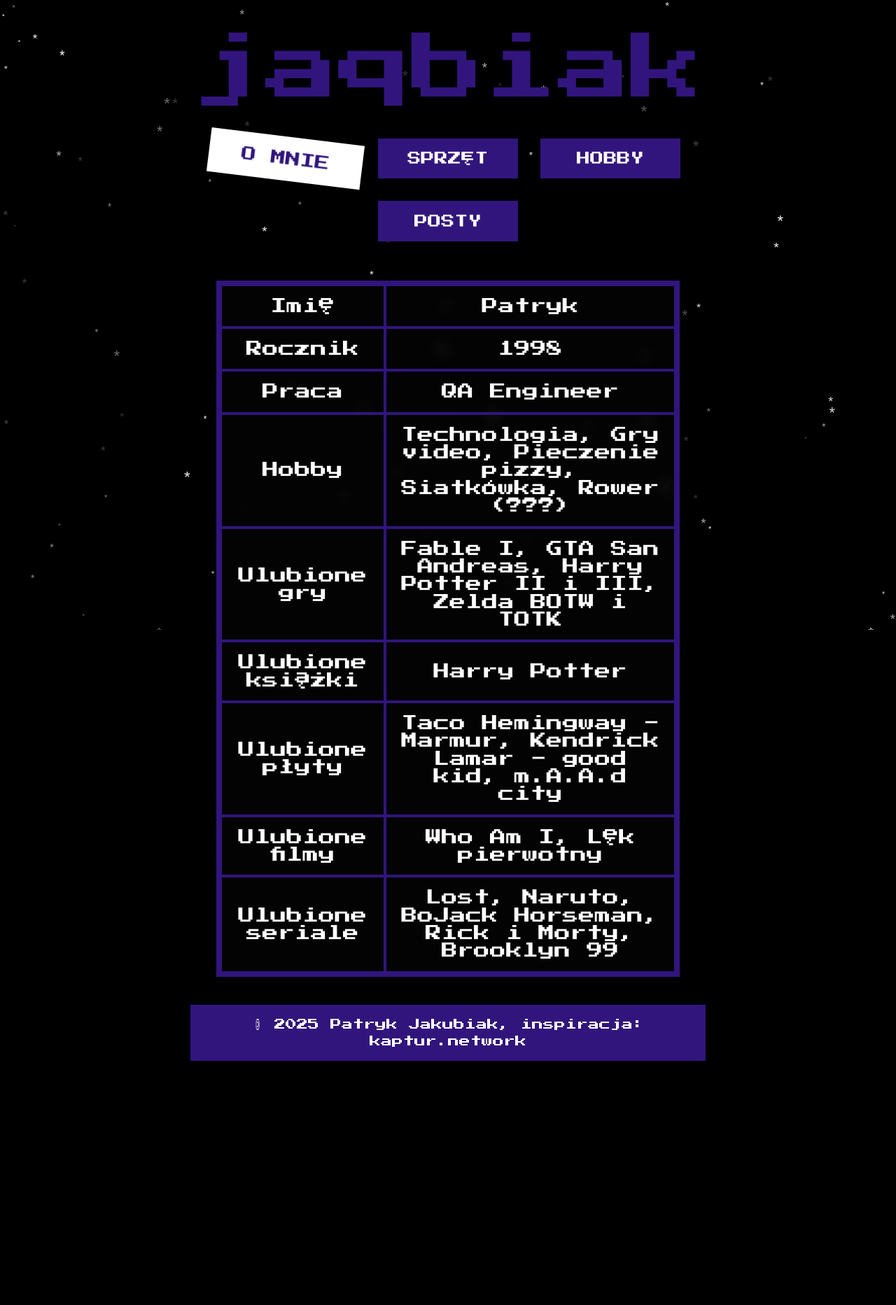
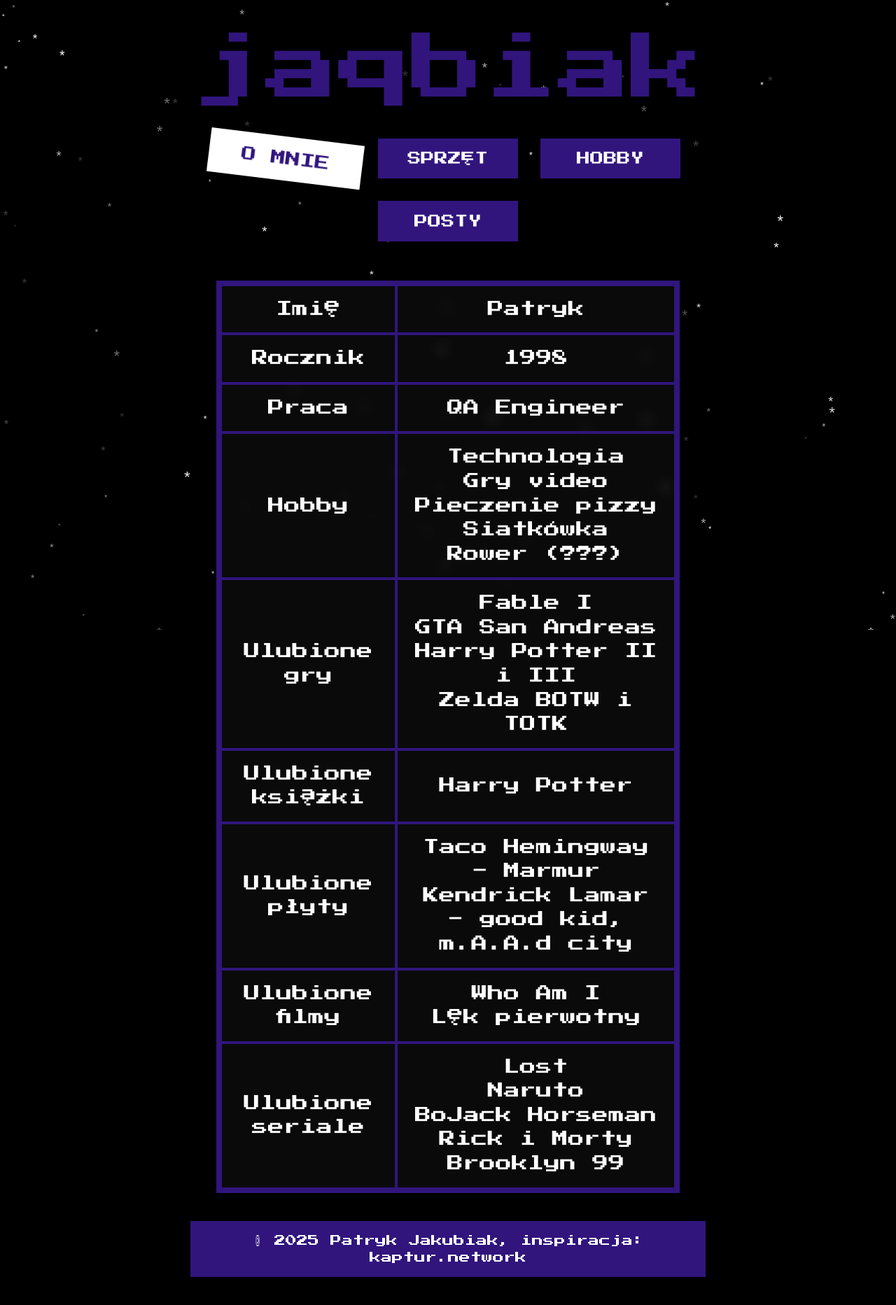
Before and after one commit to jaQbiak/jaqbiak, a Jekyll site: the page built from index.md, in a window 1280 px wide. Shown: the whole page at 70% size. Built offline with Jekyll 4.4.1, drawn with Linux system fonts in a browser that asks for light colours; before the commit the page ends 1556 px from its top, so only the background shows below that.

Commit message:
update content in tables and update css

```diff
--- a/_assets/style.css
+++ b/_assets/style.css
@@ -91,14 +91,25 @@ table {
   width: 90%;
   backdrop-filter: blur(10px);
   -webkit-backdrop-filter: blur(10px);
-  background-color: rgba(255, 255, 255, 0.01);
+  background-color: rgba(255, 255, 255, 0.04);
 }
 
 tr, td {
   padding: 1rem;
   border: 0.3rem solid #31157d;
   border-collapse: collapse;
-  line-height: 1.1;
+  line-height: 1.5;
+}
+
+ul {
+  list-style: none;
+  padding-left: 0;
+}
+
+ul li::before {
+  content: "*";
+  color: #ffffff;
+  margin-right: 1rem;
 }
 
 img {
@@ -149,7 +160,7 @@ img {
       padding: 0 1rem;
   }
   #baner {
-    font-size: clamp(2.8rem, 6vw, 6rem);
+    font-size: clamp(3.2rem, 10vw, 12rem);
   }
   #menu {
     font-size: clamp(1rem, 2vw, 1.8rem);
--- a/index.md
+++ b/index.md
@@ -16,22 +16,50 @@ nav_active: about
             <td>Praca</td><td>QA Engineer</td>
         </tr>
         <tr>
-            <td>Hobby</td><td>Technologia, Gry video, Pieczenie pizzy, Siatkówka, Rower (???)</td>
+            <td>Hobby</td>
+            <td>
+                Technologia
+                <br>Gry video
+                <br>Pieczenie pizzy
+                <br>Siatkówka
+                <br>Rower (???)
+            </td>
         </tr>
         <tr>
-            <td>Ulubione gry</td><td>Fable I, GTA San Andreas, Harry Potter II i III, Zelda BOTW i TOTK</td>
+            <td>Ulubione gry</td>
+            <td>
+                Fable I
+                <br>GTA San Andreas
+                <br>Harry Potter II i III
+                <br>Zelda BOTW i TOTK
+            </td>
         </tr>
         <tr>
             <td>Ulubione książki</td><td>Harry Potter</td>
         </tr>
         <tr>
-            <td>Ulubione płyty</td><td>Taco Hemingway - Marmur, Kendrick Lamar - good kid, m.A.A.d city</td>
+            <td>Ulubione płyty</td>
+            <td>
+                Taco Hemingway - Marmur
+                <br>Kendrick Lamar - good kid, m.A.A.d city
+            </td>
         </tr>
         <tr>
-            <td>Ulubione filmy</td><td>Who Am I, Lęk pierwotny</td>
+            <td>Ulubione filmy</td>
+            <td>
+                Who Am I
+                <br>Lęk pierwotny
+            </td>
         </tr>
         <tr>
-            <td>Ulubione seriale</td><td>Lost, Naruto, BoJack Horseman, Rick i Morty, Brooklyn 99</td>
+            <td>Ulubione seriale</td>
+            <td>
+                Lost
+                <br>Naruto
+                <br>BoJack Horseman
+                <br>Rick i Morty
+                <br>Brooklyn 99
+            </td>
         </tr>
     </table>
 </div>
```
Also changed, not shown: equipment.md (+6 -1 lines).
